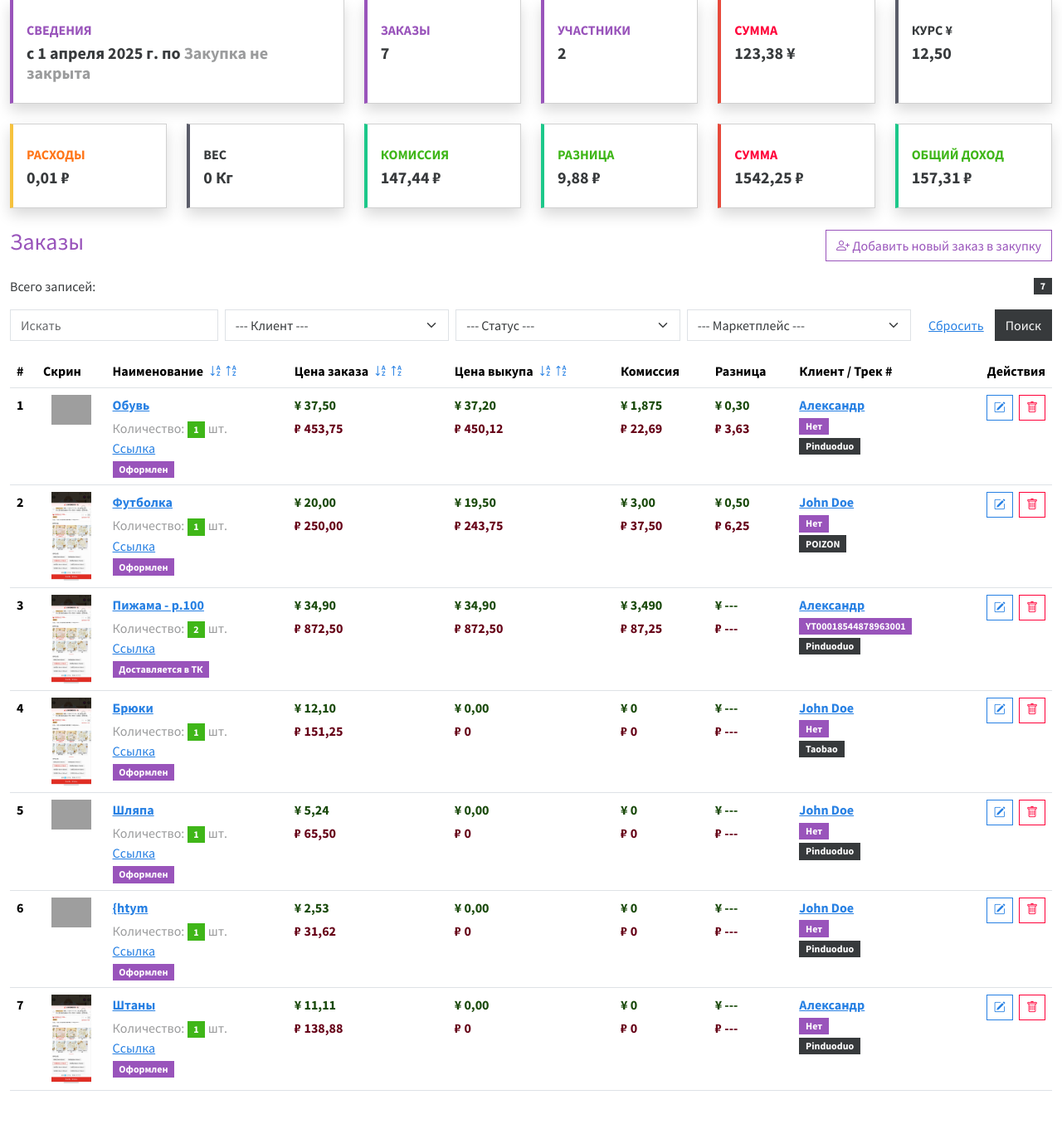
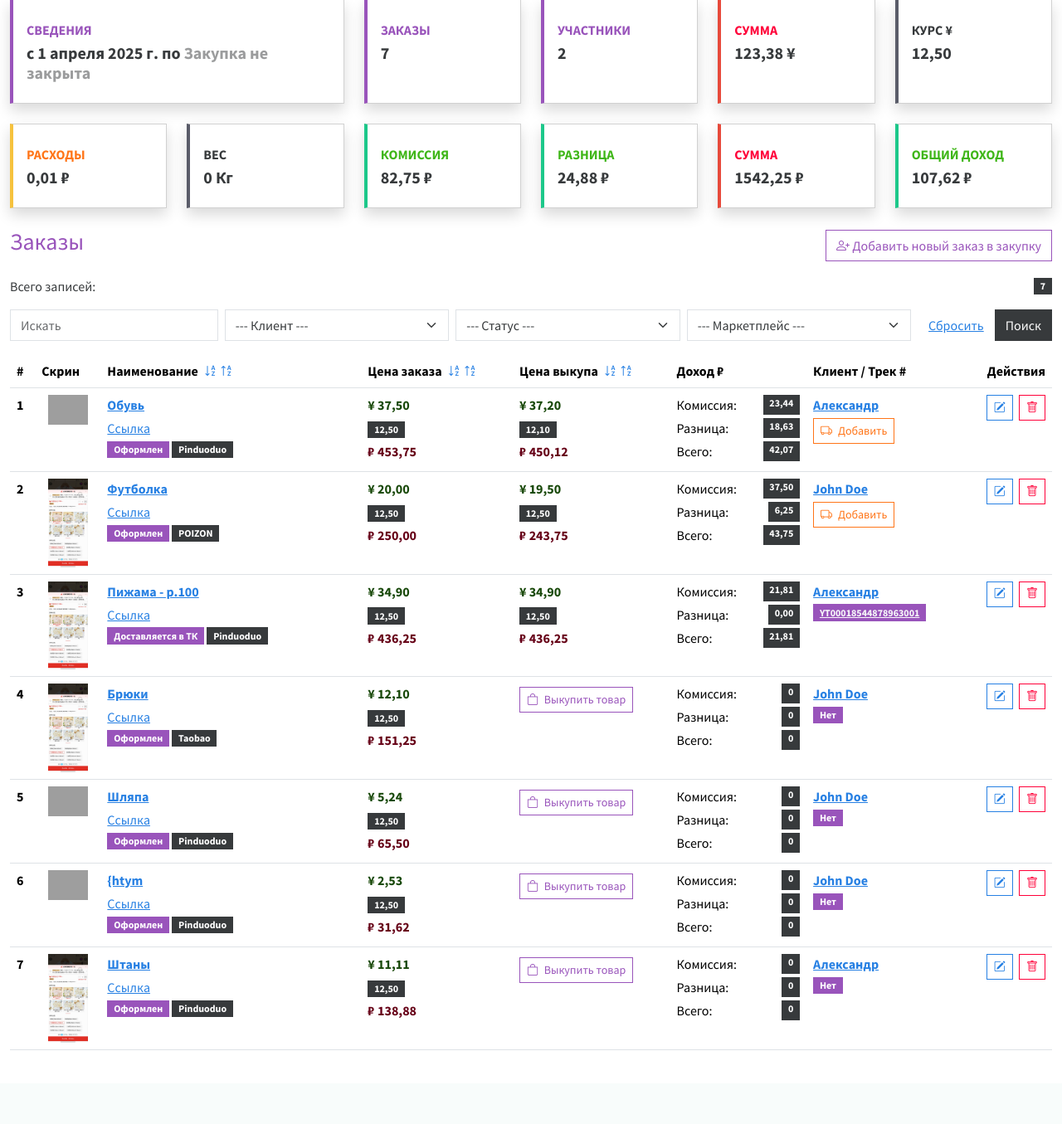
Before and after one commit to ale88andr/pik, a Django app: page /purchases/1/ in a window 1280 px wide. Shown: the part 143-1498 px from the top of the page at 83% size. After the commit the page ends 1409 px from the top, so only its background shows below. Run offline with Django 5.2, Linux system fonts and the light colour scheme; data comes from the database, SQL or seed files in the repository; both versions use the stored data as it was before the commit; some libraries are stand-ins or nearby versions; grey boxes are pictures that could not be loaded.

Commit message:
Feat: calculations

```diff
--- a/order/admin.py
+++ b/order/admin.py
@@ -37,7 +37,7 @@ class PurchaseAdmin(admin.ModelAdmin):
 class OrderAdmin(admin.ModelAdmin):
     """Class representing admin settings for a customer model"""
 
-    list_display = ("display_img", "title", "price", "quantity", "purchase", "customer", "marketplace", "status")
+    list_display = ("display_img", "title", "price", "purchase", "customer", "marketplace", "status")
     list_filter = ["purchase", "customer", "marketplace"]
     search_fields = ["title"]
     readonly_fields = ["created_at"]
--- a/order/forms/order.py
+++ b/order/forms/order.py
@@ -51,7 +51,6 @@ class CreateOrderForm(OrderForm):
             "title",
             "url",
             "img",
-            "quantity",
             "order_price",
             "customer",
             "purchase"
@@ -66,7 +65,6 @@ class CreatePurchaseOrderForm(OrderForm):
             "title",
             "url",
             "img",
-            "quantity",
             "order_price",
             "customer"
         )
@@ -80,6 +78,5 @@ class CreatePurchaseCustomerOrderForm(OrderForm):
             "title",
             "url",
             "img",
-            "quantity",
             "order_price",
         )
--- a/order/templates/customer/purchase.html
+++ b/order/templates/customer/purchase.html
@@ -39,6 +39,9 @@
                             </a>
                             <a href="{% url 'customer-purchase-pdf' pk=customer.pk purchase_pk=purchase.pk %}" class="btn btn-dark">
                                 <i class="bi bi-filetype-pdf"></i> Скачать
+                            </a>
+                            <a href="{% url 'customer-purchase-xls' pk=customer.pk purchase_pk=purchase.pk %}" class="btn btn-dark">
+                                <i class="bi bi-filetype-xls"></i> Скачать
                             </a>
                         </p>
                     </div>
@@ -102,9 +105,6 @@
                                                     <a href="{% url 'order' pk=item.pk %}">
                                                         {{ item.title }}
                                                     </a>
-                                                </p>
-                                                <p class="mb-0 text-body-tertiary">
-                                                    Количество: <span class="badge bg-success">{{ item.quantity }}</span> шт.
                                                 </p>
                                                 <p class="mb-0">
                                                     <span class="badge bg-dark">{{ item.marketplace }}</span>
--- a/order/templates/order/form.html
+++ b/order/templates/order/form.html
@@ -11,6 +11,7 @@
                     </legend>
                     <hr class="mt-0 mb-4">
 
+                    {% if is_new %}
                         <div class="row mb-3">
                             <div class="col-12 mb-3">
                                 <b>Строка инициализации</b>
@@ -20,6 +21,7 @@
                                 </small>
                             </div>
                         </div>
+                    {% endif %}
 
                     <div class="row mb-3">
                         {% for field in form %}
--- a/order/templates/purchase/detail.html
+++ b/order/templates/purchase/detail.html
@@ -239,9 +239,7 @@
                             <a href="?sort=tax{% if search_query %}&query={{ search_query }}{% endif %}" class="ms-1 text-decoration-none"><i class="bi bi-sort-alpha-down"></i></a>
                             <a href="?sort=-tax{% if search_query %}&query={{ search_query }}{% endif %}" class="text-decoration-none"><i class="bi bi-sort-alpha-up"></i></a>
                         </th>
-                        <th scope="col">Комиссия</th>
-                        <th scope="col">Разница</th>
-                        <!-- <th scope="col">Закупка</th> -->
+                        <th scope="col">Доход ₽</th>
                         <th scope="col">Клиент / Трек #</th>
                         <th scope="col" class="text-end">Действия</th>
                     </tr>
@@ -274,7 +272,7 @@
                                     </div>
                                 </div>
                             </td>
-                            <td class="text-nowrap">
+                            <td class="col-md-3">
                                 <div class="d-flex align-items-center">
                                     <div>
                                         <p class="fw-bold mb-1">
@@ -282,14 +280,12 @@
                                                 {{ item.title }}
                                             </a>
                                         </p>
-                                        <p class="mb-0 text-body-tertiary">
-                                            Количество: <span class="badge bg-success">{{ item.quantity }}</span> шт.
-                                        </p>
                                         <p class="mb-0">
-                                            <a href="{{ item.url }}">Ссылка</a>
+                                            <a href="{{ item.url }}" target="_blank">Ссылка</a>
                                         </p>
                                         <p class="mb-0">
                                             <span class="badge bg-info">{{ item.get_status }}</span>
+                                            <span class="badge bg-dark">{{ item.marketplace }}</span>
                                         </p>
                                     </div>
                                 </div>
@@ -300,6 +296,9 @@
                                         <p class="fw-bold mb-1 text-success-emphasis">
                                             ¥ {{ item.order_price }}
                                         </p>
+                                        <p class="fw-bold mb-1 text-success-emphasis">
+                                            <span class="badge bg-dark">{{ purchase.exchange }}</span>
+                                        </p>
                                         <p class="fw-bold mb-0 text-danger-emphasis">
                                             ₽ {{ item.calculate_order_exchange_price }}
                                         </p>
@@ -309,67 +308,67 @@
                             <td class="text-nowrap">
                                 <div class="d-flex align-items-center">
                                     <div>
+                                        {% if not item.buy_price %}
+                                            <p>
+                                                <a href="{% url 'order-buy' pk=item.pk %}" class="btn btn-sm btn-outline-info mt-1">
+                                                    <i class="bi bi-bag me-1"></i> Выкупить товар
+                                                </a>
+                                            </p>
+                                        {% else %}
                                             <p class="fw-bold mb-1 text-success-emphasis">
                                                 ¥ {{ item.buy_price }}
+                                            </p>
+                                            <p class="fw-bold mb-1 text-success-emphasis">
+                                                <span class="badge bg-dark">{{ item.exchange_rate }}</span>
                                             </p>
                                             <p class="fw-bold mb-0 text-danger-emphasis">
                                                 ₽ {{ item.calculate_buy_exchange_price }}
                                             </p>
+                                        {% endif %}
                                     </div>
                                 </div>
                             </td>
                             <td>
-                                <div class="d-flex align-items-center">
-                                    <div>
-                                        <p class="fw-bold mb-1 text-success-emphasis">
-                                            ¥ {% if item.difference_tax %}{{ item.difference_tax }}{% else %}0{% endif %}
-                                        </p>
-                                        <p class="fw-bold mb-0 text-danger-emphasis">
-                                            ₽ {% if item.difference_tax %}{{ item.calculate_difference_tax }}{% else %}0{% endif %}
-                                        </p>
+                                <div class="d-flex justify-content-between mb-1">
+                                    <span>Комиссия: </span>
+                                    <span class="badge bg-dark">{{ item.calculate_difference_tax }}</span>
                                 </div>
+                                <div class="d-flex justify-content-between mb-1">
+                                    <span>Разница: </span>
+                                    <span class="badge bg-dark">{{ item.get_difference }}</span>
+                                </div>
+                                <div class="d-flex justify-content-between mb-1">
+                                    <span>Всего: </span>
+                                    <span class="badge bg-dark">{{ item.get_total_profit }}</span>
                                 </div>
                             </td>
-                            <td>
-                                <div class="d-flex align-items-center">
-                                    <div>
-                                        <p class="fw-bold mb-1 text-success-emphasis">
-                                            ¥ {% if item.difference %}{{ item.difference }}{% else %}---{% endif %}
-                                        </p>
-                                        <p class="fw-bold mb-0 text-danger-emphasis">
-                                            ₽ {% if item.difference %}{{ item.calculate_difference }}{% else %}---{% endif %}
-                                        </p>
-                                    </div>
-                                </div>
-                            </td>
-                            <!-- <td class="text-nowrap">
-                                <div class="d-flex align-items-center">
-                                    <div>
-                                        <a href="{% url 'purchase' pk=item.purchase.pk %}">
-                                            <strong>{{ item.purchase }}</strong>
-                                        </a>
-                                        <p class="mb-0 text-body-tertiary">
-                                            Курс: <span class="badge bg-dark">{{ item.exchange_rate }}</span>
-                                        </p>
-                                    </div>
-                                </div>
-                            </td> -->
                             <td>
                                 <div class="d-flex align-items-center">
                                     <div>
                                         <a href="{% url 'customer' pk=item.customer.pk %}">
                                             <strong>{{ item.customer }}</strong>
                                         </a>
+                                        {% if item.buy_price and not item.track_num %}
+                                            <p>
+                                                <a href="{% url 'order-set-track' pk=item.pk %}" class="btn btn-sm btn-outline-warning mt-1">
+                                                    <i class="bi bi-truck me-1"></i> Добавить
+                                                </a>
+                                            </p>
+                                        {% else %}
                                             <p class="mb-0">
-                                            <span class="badge bg-info">{% if item.track_num %}{{ item.track_num }}{% else %}Нет{%endif%}</span>
+                                                <span class="badge bg-info">
+                                                    {% if item.track_num %}
+                                                        <a class="link-light" href="https://www.ordertracker.com/ru/track/{{ item.track_num }}" target="_blank">{{ item.track_num }}</a>
+                                                    {% else %}
+                                                        Нет
+                                                    {%endif%}
+                                                </span>
                                             </p>
-                                        <p class="mb-0">
-                                            <span class="badge bg-dark">{{ item.marketplace }}</span>
-                                        </p>
+                                        {% endif %}
                                     </div>
                                 </div>
                             </td>
-                            <td class="text-end">
+                            <td class="text-end text-nowrap">
                                 <a href="{% url 'order_edit' pk=item.pk %}" class="btn btn-sm btn-outline-primary me-1">
                                     <i class="bi bi-pencil-square"></i>
                                 </a>
@@ -398,7 +397,7 @@
                         <tr class="text-center no-hover">
                             <td colspan="10" class="no-hover p-4">
                                 <svg
-                                    height="45px"
+                                    height="45px"</p>
                                     width="45px"
                                     version="1.1"
                                     id="empty"
--- a/order/urls.py
+++ b/order/urls.py
@@ -11,6 +11,7 @@ urlpatterns = [
     path('customers/<int:pk>/delete', customer.delete, name='customer_delete'),
     path('customers/<int:pk>/', customer.detail, name='customer'),
     path('customers/<int:pk>/purchase/<int:purchase_pk>/pdf', customer.purchase_pdf, name='customer-purchase-pdf'),
+    path('customers/<int:pk>/purchase/<int:purchase_pk>/xls', customer.export_customer_purchase_to_excel, name='customer-purchase-xls'),
     path('customers/<int:pk>/purchase/<int:purchase_pk>/new-order', customer.create_order, name='create-customer-order'),
     path('customers/<int:pk>/purchase/<int:purchase_pk>', customer.purchase, name='customer-purchase'),
     path('customers/new/', customer.create, name='customer_new'),
--- a/order/views/purchase.py
+++ b/order/views/purchase.py
@@ -78,7 +78,7 @@ def detail(request, pk):
 
     total_amount_rub = round(total * purchase.exchange, 2)
     total_tax_amount = sum(order.calculate_difference_tax() for order in orders)
-    total_dif_amount = sum(order.calculate_difference() for order in orders)
+    total_dif_amount = sum(order.get_difference for order in orders)
     total_profit = total_tax_amount + total_dif_amount - purchase.other_expenses
 
     records = search_orders if search_orders or is_form_filled else orders
```
Also changed, not shown: order/models/order.py (+51 -18 lines), order/templates/order/detail.html (+2 -6 lines), order/templates/order/list.html (+2 -5 lines), order/views/customer.py (+19 -0 lines), order/views/order.py (+7 -5 lines), db.sqlite3, order/migrations/0025_remove_order_quantity_alter_customer_telegram_id_and_more.py (added). Lines whose indentation alone changed are shown as unchanged.
